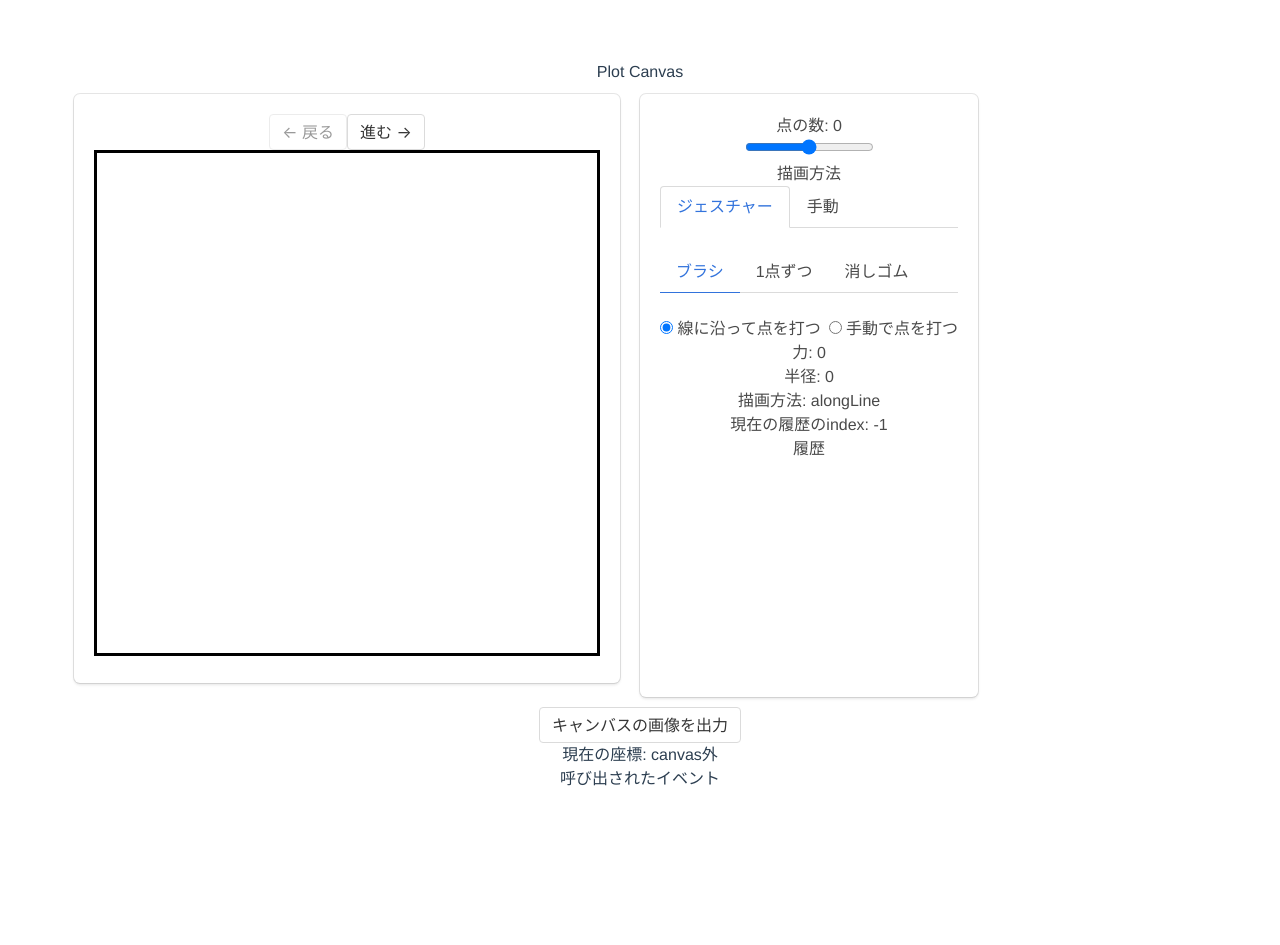
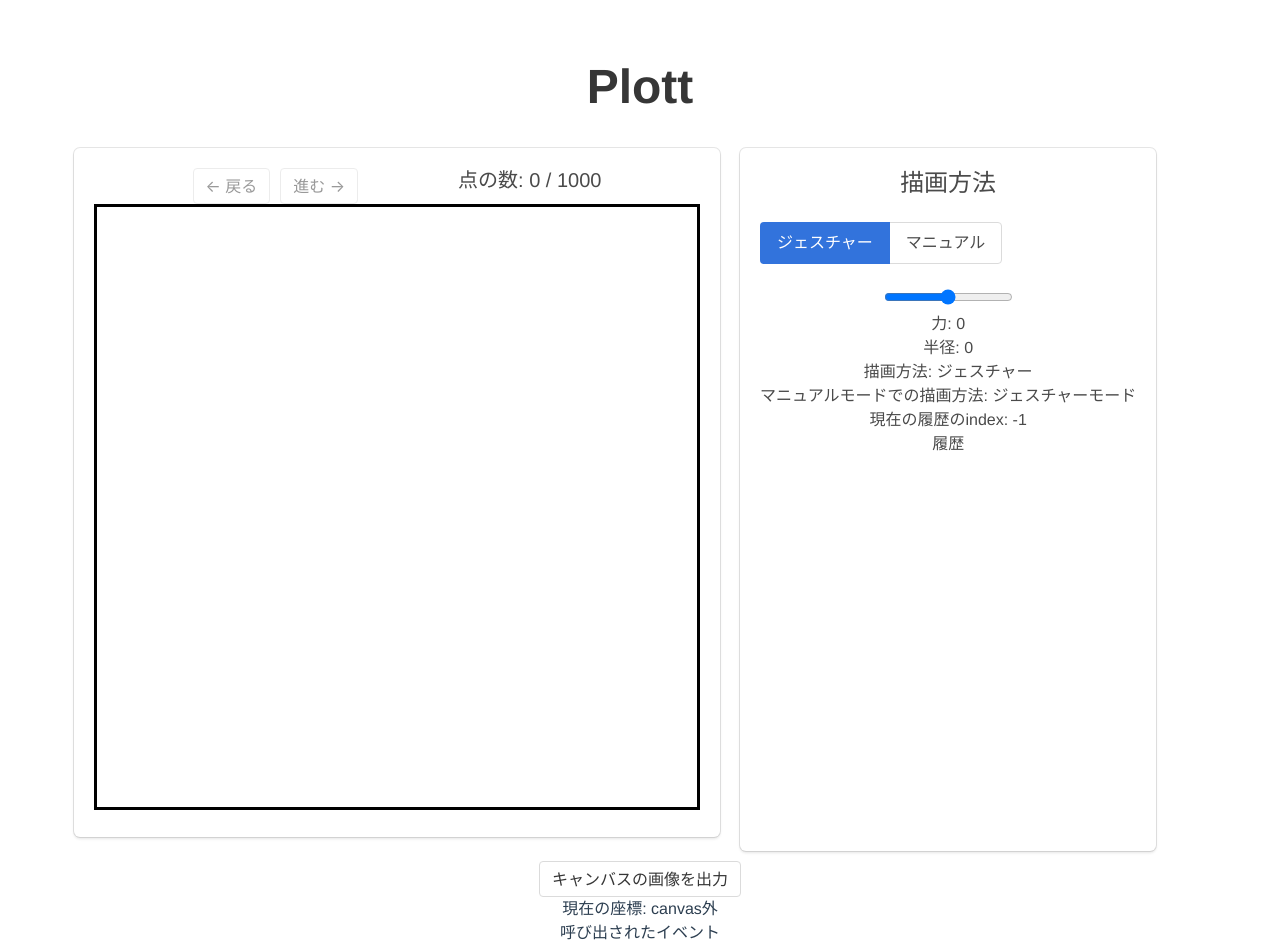
Before and after one commit to tkyaaida/plott, a Vue app: page / in a window 1280 px wide. Before the commit the page ends 800 px from the top, so only its background shows below. Built offline with nearby package versions, Linux system fonts and the light colour scheme.

Commit message:
use tabs and tab component

```diff
--- a/src/App.vue
+++ b/src/App.vue
@@ -3,8 +3,7 @@
     <!--<img src="./assets/logo.png">-->
     <!--<HelloWorld msg="Welcome to Your Vue.js App"/>-->
     <PlotCanvas
-      :size="[500, 500]" :xRange="[-1, 1]" :yRange="[-1, 1]"
-      :strokeWidth="2"
+      :size="[600, 600]"
     ></PlotCanvas>
   </div>
 </template>
--- a/src/components/PlotCanvas.vue
+++ b/src/components/PlotCanvas.vue
@@ -1,11 +1,12 @@
-<template xmlns="http://www.w3.org/1999/html">
+<template>
   <div>
-    <h1> Plot Canvas</h1>
+    <h1 class="title is-1">Plott</h1>
     <div class="container">
       <div class="box">
         <div>
-          <button @click="previous" class="button" disabled>← 戻る</button>
-          <button @click="next" class="button">進む →</button>
+          <button @click="previous" class="button" id="previousButton" :disabled="isFirst">← 戻る</button>
+          <button @click="next" class="button" id="nextButton" :disabled="isLast">進む →</button>
+          <label class="subtitle is-5">点の数: {{ points.length }} / 1000</label>
         </div>
         <canvas
           id='plotCanvas' ref='canvas' :width=width :height=height
@@ -16,51 +17,43 @@
       </div>
 
       <div class="box">
-        <h3>点の数: {{ points.length }}</h3>
+        <p class="subtitle is-4">描画方法</p>
+        <Tabs isBoxed="true" isToggle="true" @select-tab="setMode">
+          <Tab name="ジェスチャー" :selected="true">
+          </Tab>
+          <Tab name="マニュアル" @click="setMode">
+            <Tabs isBoxed="true" @select-tab="setManualMode">
+              <tab name="ブラシ" :selected="true">
+                <label>ブラシ</label>
+              </tab>
+              <tab name="一点ずつ">
+                <label>一点ずつ</label>
+              </tab>
+              <tab name="消しゴム">
+                <label>消しゴム</label>
+              </tab>
+            </Tabs>
+          </Tab>
+        </Tabs>
         <input class="slider" step="1" min="0" max="100" value="50" type="range">
-        <h3>描画方法</h3>
-        <div class="tabs is-boxed">
-          <ul>
-            <li class="is-active"><a>ジェスチャー</a></li>
-            <li><a>手動</a></li>
-          </ul>
-        </div>
-        <div class="tabs">
-          <ul>
-            <li class="is-active"><a>ブラシ</a></li>
-            <li><a>1点ずつ</a></li>
-            <li><a>消しゴム</a></li>
-          </ul>
-        </div>
-        <div class="control">
-          <label class="radio">
-            <input type="radio" value="alongLine" v-model="mode" checked>
-            線に沿って点を打つ
-          </label>
-          <!--<label class="radio">-->
-            <!--<input type="radio" name="draw-method">-->
-            <!--範囲を決めて点を打つ-->
-          <!--</label>-->
-          <label class="radio">
-            <input type="radio" value="manual" v-model="mode">
-            手動で点を打つ
-          </label>
-        </div>
 
-
+        <div v-show="isDev">
           <h3>力: {{ force }}</h3>
           <h3>半径: {{ radius }}</h3>
           <h3>描画方法: {{ mode }}</h3>
+          <h3>マニュアルモードでの描画方法: {{ mode === "マニュアル" ? manualMode : "ジェスチャーモード"}}</h3>
           <h3>現在の履歴のindex: {{ currentIndex }}</h3>
           <h3>履歴</h3>
           <ul>
             <li v-for="history in actionHistory">action: {{ history[0] }}</li>
           </ul>
         </div>
+
+      </div>
     </div>
     <button @click="saveImage" class="button">キャンバスの画像を出力</button>
 
-    <div class="info">
+    <div class="info" v-show="isDev">
       <h3>現在の座標: {{ cursor != null ? cursor : "canvas外" }}</h3>
       <ul>
         <li v-for="point in points">
@@ -76,6 +69,8 @@
 </template>
 
 <script>
+  import Tabs from './ui/Tabs.vue'
+  import Tab from './ui/Tab.vue'
   // canvas操作
 
   // 座標変換
@@ -87,6 +82,7 @@
 
   let canvas = null;
   let ctx = null;
+  let mouseMoveFlag = true;
 
   let timer;
   let throttle = function (targetFunc, time) {
@@ -311,15 +307,15 @@
 
   export default {
     name: 'PlotCanvas',
+    components: {Tabs, Tab},
     props: {
       size: Array,  // (height, width)
-      xRange: Array,  // x軸の値の範囲
-      yRange: Array,  // y軸の値の範囲
-      strokeWidth: Number,
     },
     computed: {
       height() {return this.size[0]},
       width() {return this.size[1]},
+      isFirst() {return this.currentIndex === -1},
+      isLast() {return this.currentIndex === this.actionHistory.length - 1}
     },
     data() {
       return {
@@ -333,10 +329,12 @@
         count: 0,
         events: [],
         force: 0,
-        mode: "alongLine",
-        drawMethod: "brush",
+        mode: "ジェスチャー",
+        manualMode: "ブラシ",
         radius: 0,
-        brush: true,
+        pointRadius: 3,
+        cursorRadius: 25,
+        isDev: true,
       }
     },
     mounted() {
@@ -344,9 +342,15 @@
       ctx = canvas.getContext('2d');
     },
     methods: {
+      setMode(mode) {
+        this.mode = mode;
+      },
+      setManualMode(mode) {
+        this.manualMode = mode;
+      },
       drawPoints() {
         for (let point of this.points) {
-          fillCircle(point[0], point[1], 2);
+          fillCircle(point[0], point[1], this.pointRadius);
         }
       },
       addPoints(pointsToAdd) {
@@ -358,7 +362,7 @@
 
         // 描画
         for (let point of pointsToAdd) {
-          fillCircle(point[0], point[1], 2);
+          fillCircle(point[0], point[1], this.pointRadius);
         }
       },
       deletePoints(pointsToDelete) {
@@ -373,7 +377,7 @@
         }
         // 描画
         for (let point of pointsToDelete) {
-          eraseFilledCircle(point[0], point[1], 2);
+          eraseFilledCircle(point[0], point[1], this.pointRadius);
         }
       },
       add(points) {
@@ -440,10 +444,10 @@
 
         if (this.mode === "alongLine") {
           this.cursor = [x, y];
-        } else if (this.mode === "manual") {
-        //   // addの処理
-        //   let points = [[x, y]];
-        //   this.add(points);
+        } else if (this.mode === "マニュアル") {
+          if (this.manualMode === "一点ずつ") {
+            this.add([[x, y]]);
+          }
         }
         this.events.push(event.type);
       },
@@ -453,14 +457,12 @@
 
         let [x, y] = getTouchCoordinate(event);
 
-        if (this.mode === "alongLine") {
+        if (this.mode === "ジェスチャー") {
           this.cursor = [x, y];
         }
-        else if (this.mode === "manual") {
-          this.points.push([x, y]);
-          ctx.beginPath();
-          ctx.arc(x, y, this.strokeWidth, 0, 2 * Math.PI, true);
-          ctx.fill();
+        else if (this.mode === "マニュアル") {
+        } else {
+          alert("ERROR: invalid mode")
         }
 
         this.events.push(event.type);
@@ -469,7 +471,7 @@
         // mode === "alongLine のとき, ユーザーが引いた線を挟むような補助線を引き囲まれた領域を異なる色に変える
         // mode === "manual" のとき, 円形のカーソルを動かす. ドラッグしているときに点を描画
 
-        if (this.mode === "alongLine") {
+        if (this.mode === "ジェスチャー") {
           // 座標が変化していて, ドラッグ中の場合, 描画する
           // if ((event.buttons === 1 || event.which === 1) && this.cursor !== [x, y]) {
           //   let [startAux1, endAux1, startAux2, endAux2] = getAuxiliaryCoordinate(this.cursor[0], this.cursor[1], x, y);
@@ -478,26 +480,36 @@
           //   drawLine(this.cursor[0], this.cursor[1], startAux2, endAux2, 3, 'red');
           // }
           // this.cursor = [x, y];
-        } else if (this.mode === 'manual') {
+        } else if (this.mode === 'マニュアル') {
+
           // カーソルを移動させる
           if (this.cursor != null) {
             // 一つ前のcursorの位置をクリアする
-            eraseStrokedCircle(this.cursor[0], this.cursor[1], this.strokeWidth * 10, 6);
+            eraseStrokedCircle(this.cursor[0], this.cursor[1], this.cursorRadius, 6);
           }
+          this.drawPoints();
           let [x, y] = getCoordinate(event);
           this.cursor = [x, y];
 
+          if (this.manualMode === 'ブラシ') {
+            // ブラシで描画
             // 大きな円を描画
-          strokeCircle(x, y, this.strokeWidth * 10);
+            strokeCircle(x, y, this.cursorRadius);
 
             // ドラッグ中の場合カーソル内の点にplotする
             if ((event.buttons === 1 || event.which === 1) && this.cursor !== [x, y]) {
-            let [x, y] = getRandomCoordinate(this.cursor[0], this.cursor[1], this.strokeWidth*10);
+              let [x, y] = getRandomCoordinate(this.cursor[0], this.cursor[1], this.cursorRadius);
               this.candidatePoints.push([x, y]);
               this.add([[x, y]]);
             }
+          } else if (this.manualMode === '一点ずつ') {
+            // 一点ずつは何もしない
+          } else if (this.manualMode === '消しゴム') {
+            // 消しゴム
+          } else {
+            alert('ERROR: ' + this.manualMode + ' is invalid manualMode')
           }
-
+        }
         this.drawPoints();
 
         if (!(this.events.length > 0 && this.events[this.events.length - 1] === "mousemove")) {
@@ -535,16 +547,16 @@
         }
       },
       mouseUpCanvas(event) {
-        if (this.mode === 'gesture') {
+        if (this.mode === 'ジェスチャー') {
           console.log('gesture');
-        } else if (this.mode === 'manual') {
+        } else if (this.mode === 'マニュアル') {
           // this.candidatePointsをまとめる
-          if (this.drawMethod === 'brush') {
+          if (this.manualMode === 'ブラシ') {
             // add
             this.actionHistory = this.actionHistory.slice(0, this.actionHistory.length - this.candidatePoints.length);
             this.actionHistory.push(['add', this.candidatePoints]);
             this.currentIndex = this.actionHistory.length - 1;
-          } else if (this.drawMethod === 'eracer') {
+          } else if (this.manualMode === '消しゴム') {
             this.delete(this.candidatePoints);
           }
           this.candidatePoints = [];
@@ -554,13 +566,13 @@
       mouseOutCanvas() {
         // mode === "alongLine" のとき, 作成した領域内の候補の点をthis.pointsに加え, 現在の座標をクリアする
         // mode === "manual" のとき, 現在の座標をクリアする
-        if (this.mode === "alongLine") {
-          console.log('pass');
-        } else if (this.mode === "manual") {
+        if (this.mode === "ジェスチャー") {
+          // ジェスチャーモード
+        } else if (this.mode === "マニュアル") {
           // ブラシの表示をクリア
           if (this.cursor != null) {
             // cursorをクリアする
-            eraseStrokedCircle(this.cursor[0], this.cursor[1], this.strokeWidth*10, 6);
+            eraseStrokedCircle(this.cursor[0], this.cursor[1], this.cursorRadius, 6);
             this.drawPoints();
           }
         }
@@ -639,4 +651,18 @@
   .box {
     margin: 10px;
   }
+
+  #previousButton {
+    text-align: left;
+    margin-right: 10px;
+  }
+
+  #nextButton {
+    text-align: left;
+    margin-right: 100px;
+  }
+
+  label.subtitle {
+    text-align: right;
+  }
 </style>
--- a/src/components/ui/Tabs.vue
+++ b/src/components/ui/Tabs.vue
@@ -1,6 +1,6 @@
 <template>
   <div>
-    <div class="tabs">
+    <div :class="{tabs: true, 'is-boxed': isBoxed, 'is-toggle': isToggle}">
       <ul>
         <li v-for="tab in tabs" :class="{ 'is-active': tab.isActive }">
           <a :href="tab.href" @click="selectTab(tab)">{{ tab.name }}</a>
@@ -16,6 +16,10 @@
 <script>
 export default {
   name: 'tabs',
+  props: {
+    isBoxed: {default: false},
+    isToggle: {default: false},
+  },
   data() {
     return {
       tabs: [],
@@ -29,6 +33,7 @@ export default {
       this.tabs.forEach(tab => {
         tab.isActive = (tab.href === selectedTab.href);
       });
+      this.$emit('select-tab', selectedTab.name);
     },
   }
 }
```
Also changed, not shown: src/components/ui/Tab.vue (renamed from src/components/ui/tab.vue). Lines whose indentation alone changed are shown as unchanged.
